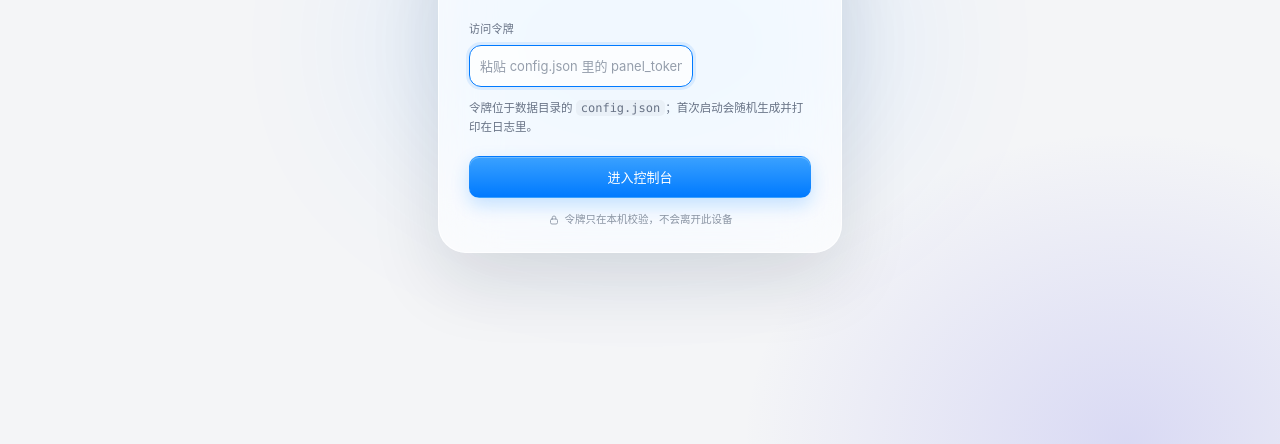
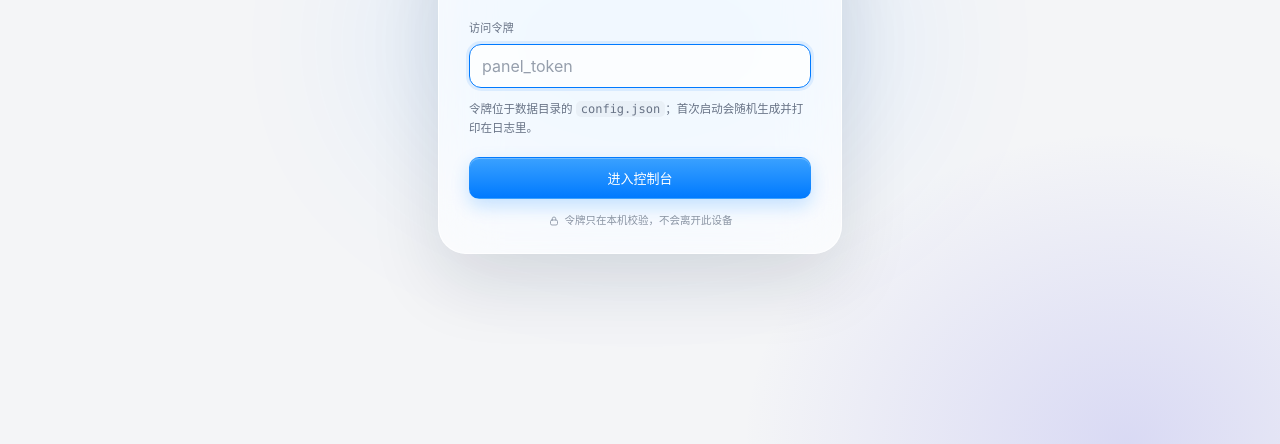
Before and after one commit to mustang0394/maskit-rs, a plain HTML site: page assets/index.html in a window 1280 px wide. Shown: the part 356-800 px from the top of the page. Drawn offline with Linux system fonts and the light colour scheme; files that its build step writes are made by us from their sources; files whose address does not match are found by name.

Commit message:
fix(console): 回滚规则页布局并修复输入框宽度
规则页恢复上一版卡片网格；登录令牌输入框与值白名单 textarea 撑满容器，避免 placeholder 截断和右侧空白。

```diff
--- a/assets/index.html
+++ b/assets/index.html
@@ -38,7 +38,7 @@
     <p class="login-sub">本地 LLM 脱敏网关</p>
     <label class="field">
       <span class="field-label">访问令牌</span>
-      <input type="password" id="tokenInput" placeholder="粘贴 config.json 里的 panel_token"
+      <input type="password" id="tokenInput" placeholder="panel_token"
              autocomplete="current-password" spellcheck="false" required />
     </label>
     <p class="login-hint">
--- a/assets/style.css
+++ b/assets/style.css
@@ -1186,3 +1186,9 @@ table.cmp tr:hover td { background: var(--panel-2); }
   /* 7 张指标卡：最后一张（今日 token）占满整行，避免半格悬空 */
   .cards .card:last-child { grid-column: 1 / -1; min-height: 84px; }
 }
+
+/* 登录输入框 / 白名单文本域：撑满容器（回滚上一版布局后仅保留的宽度修复） */
+.login-card .field,
+.login-card input { display: block; width: 100%; box-sizing: border-box; }
+.login-card input { min-height: 44px; padding: 0 12px; font-size: 16px; }
+#allowValues { display: block; width: 100%; box-sizing: border-box; }
```
